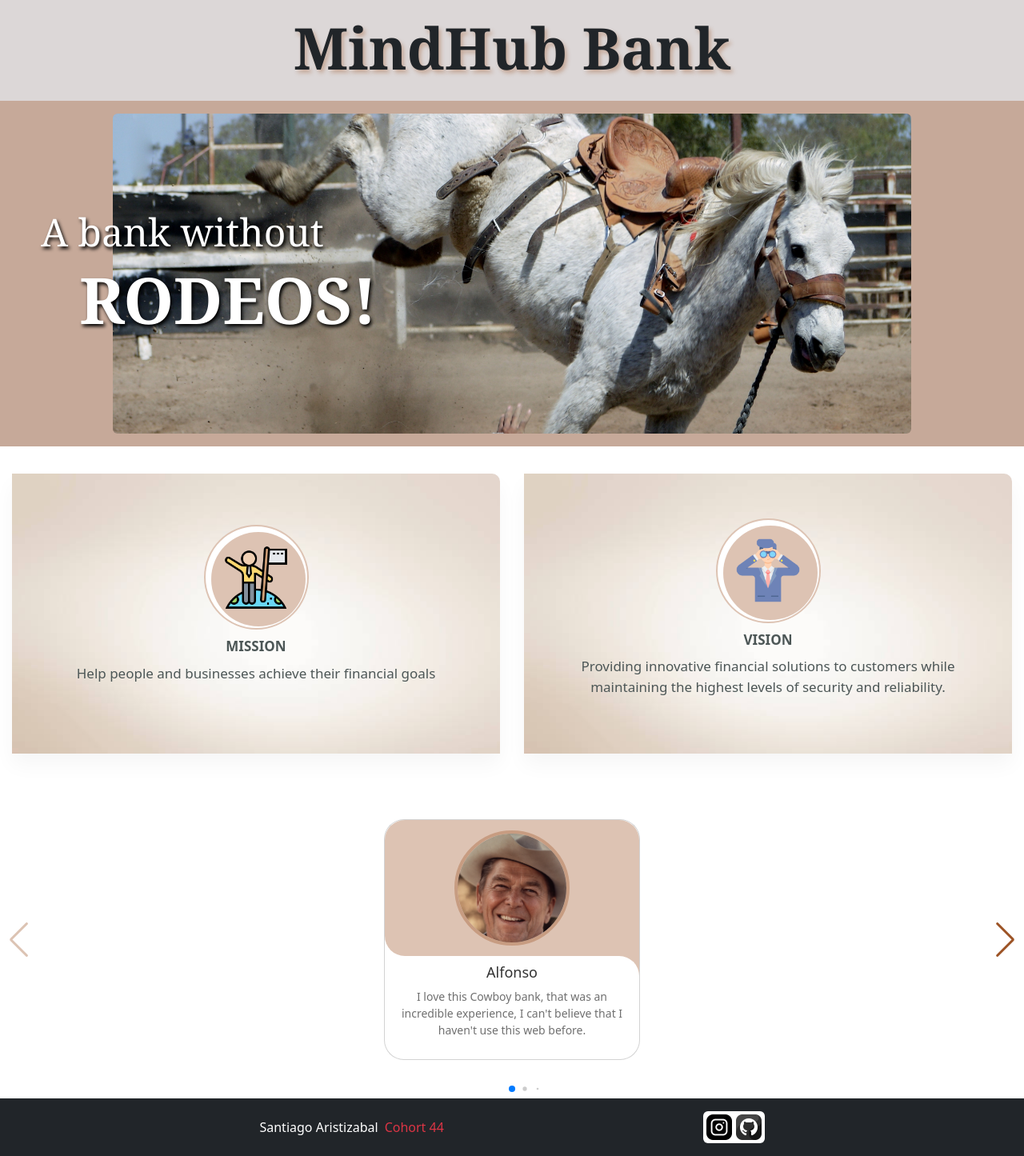
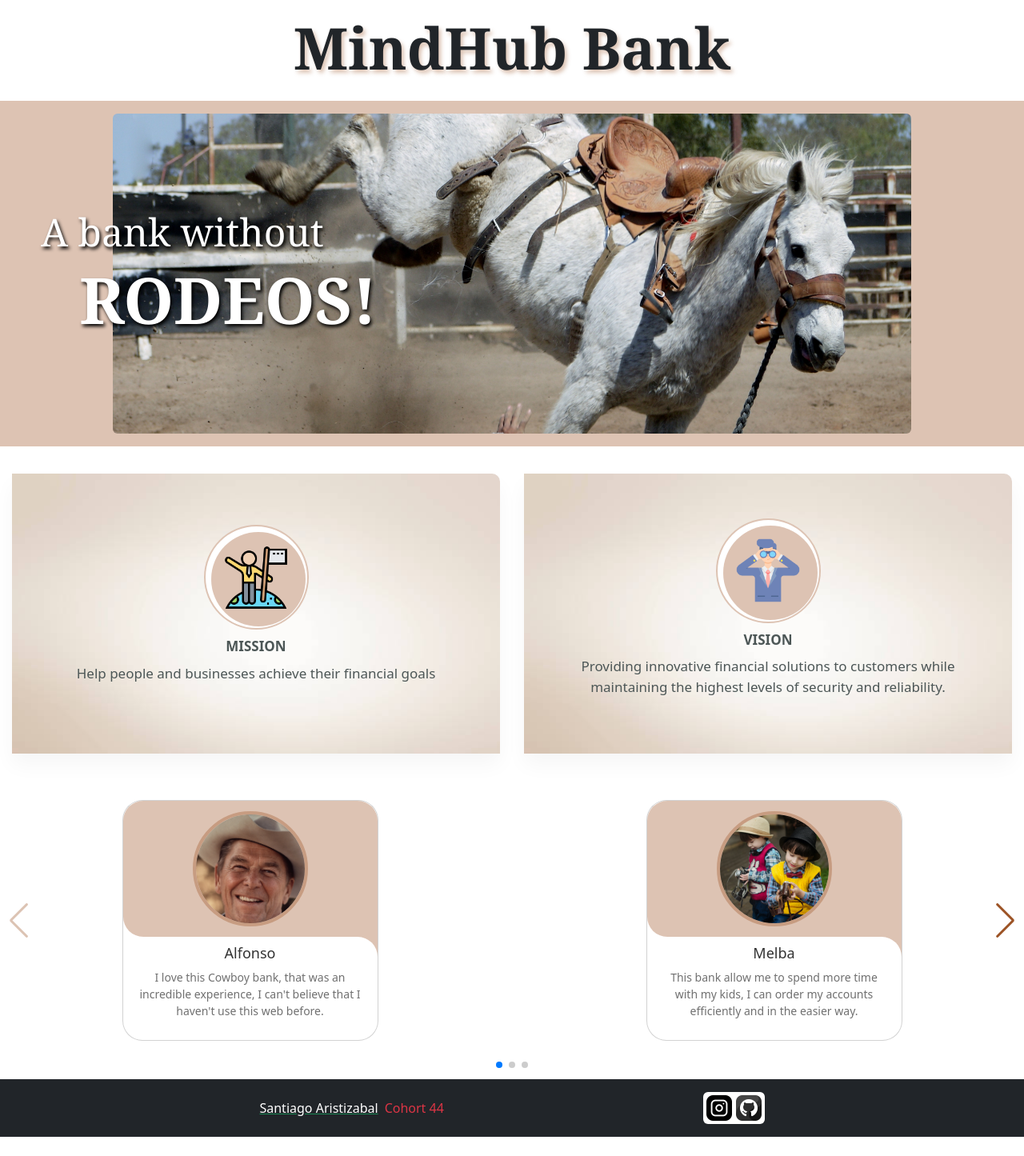
Before and after one commit to JsantiAristi/Mind_Hub_Bank_2.0, a Spring Boot app: page / in a window 1280 px wide. Shown: the part 400-1845 px from the top of the page at 80% size. After the commit the page ends 1821 px from the top, so only its background shows below. Run offline with Spring Boot 4, Linux system fonts and the light colour scheme.

Commit message:
Corrijo el carrousel de usuarios.

```diff
--- a/src/main/resources/static/index.html
+++ b/src/main/resources/static/index.html
@@ -62,7 +62,6 @@
 
     /*Main*/
     main {
-        background-color: rgb(220, 215, 215);
         min-height: 40vh;
     }
 
@@ -217,7 +216,6 @@
     .swiper-slide {
         text-align: center;
         font-size: 18px;
-        background: #fff;
         display: flex;
         justify-content: center;
         align-items: center;
@@ -495,7 +493,7 @@
             </div>
         </section>
         <!-- Imagen -->
-        <div class="d-flex justify-content-center align-items-center valuesmassage pt-4 pb-4">
+        <div class="d-flex justify-content-center align-items-center valuesmassage pt-4">
             <div class="cardWallet wallet">
                 <div class="overlayWallet"></div>
                 <div class="circle">
@@ -592,6 +590,28 @@
                         </section>
                     </div>
                 </div>
+                <div class="swiper-slide">
+                    <div class="d-flex justify-content-center align-items-center pt-5 pb-5">
+                        <section class="slide-container">
+                            <div class="slide-content">
+                                <div class="card-wrapper">
+                                    <div class="card">
+                                        <div class="image-content">
+                                            <span class="overlayScroll"></span>
+                                            <div class="card-image">
+                                                <img src="./assets/user4.jpg" alt="" class="card-img">
+                                            </div>
+                                        </div>
+                                        <div class="card-content">
+                                            <h2 class="name">David</h2>
+                                            <p class="description">Lorem ipsum dolor sit amet consectetur adipisicing elit. Veritatis corporis dolor reiciendis facilis voluptate error eveniet</p>
+                                        </div>
+                                    </div>
+                                </div>
+                            </div>
+                        </section>
+                    </div>
+                </div>
             </div>
             <div class="swiper-pagination"></div>
             <div class="swiper-button-prev"></div>
@@ -600,7 +620,7 @@
     </main>
     <footer class="bg-dark d-flex justify-content-evenly align-items-center pt-3 pb-3">
         <div class="d-flex">
-            <p class="text-white mb-0 pe-2">Santiago Aristizabal</p>
+            <a class="link-opacity-50-hover link-success" href=""><p class="text-white mb-0 pe-2">Santiago Aristizabal</p></a>
             <p class="text-danger mb-0">Cohort 44</p>
         </div>
         <div class="bg-white p-1 rounded">
--- a/src/main/resources/static/web/js/index.js
+++ b/src/main/resources/static/web/js/index.js
@@ -9,14 +9,38 @@
     },
 }).mount("#app");
 
+const mq = window.matchMedia("(max-width: 700px)")
+
+function pantallaPequena(mq){
+    if (mq.matches) {
         const swiper = new Swiper(".mySwiper", {
+            slidesPerView: 1,
+            spaceBetween: 30,
             pagination: {
                 el: ".swiper-pagination",
-        dynamicBullets: true,
-        type: 'bullets',
+                clickable: true,
             },
             navigation: {
                 nextEl: '.swiper-button-next',
                 prevEl: '.swiper-button-prev',
             },
         });
+    } else {
+        const swiper = new Swiper(".mySwiper", {
+            slidesPerView: 2,
+            spaceBetween: 30,
+            pagination: {
+                el: ".swiper-pagination",
+                clickable: true,
+            },
+            navigation: {
+                nextEl: '.swiper-button-next',
+                prevEl: '.swiper-button-prev',
+            },
+        });
+    }
+}
+
+mq.addListener(pantallaPequena);
+
+pantallaPequena(mq);
--- a/src/main/resources/static/web/pages/account.html
+++ b/src/main/resources/static/web/pages/account.html
@@ -93,7 +93,7 @@
         </main>
         <footer class="bg-dark d-flex justify-content-evenly align-items-center pt-3 pb-3">
             <div class="d-flex">
-                <p class="text-white mb-0 pe-2">Santiago Aristizabal</p>
+                <a class="link-opacity-50-hover link-success" href=""><p class="text-white mb-0 pe-2">Santiago Aristizabal</p></a>
                 <p class="text-danger mb-0">Cohort 44</p>
             </div>
             <div class="bg-white p-1 rounded">
```
Also changed, not shown: src/main/resources/static/web/pages/accounts.html (+8 -8 lines), src/main/resources/static/web/pages/cards.html (+4 -4 lines), src/main/resources/static/web/styles/webStyles.css (+14 -6 lines), src/main/resources/static/assets/Banklogo.jpg (deleted), src/main/resources/static/assets/bank3.jpg (deleted), src/main/resources/static/assets/user4.jpg (added). Lines whose indentation alone changed are shown as unchanged.
